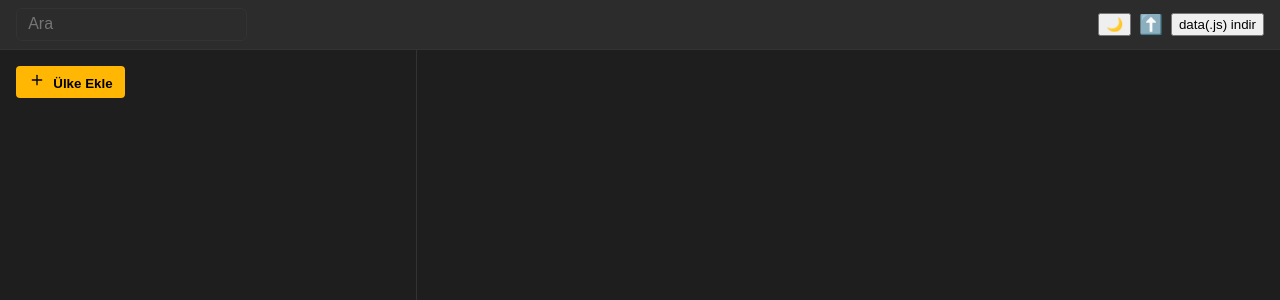
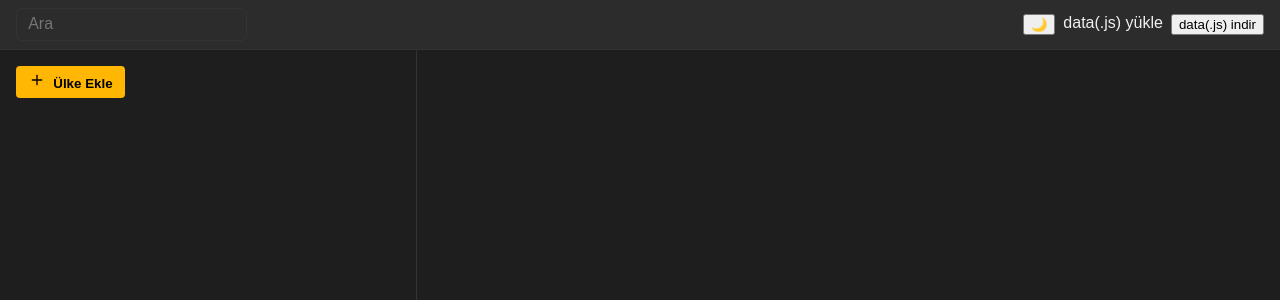
Before and after one commit to IIIArslan/data-edtor-jss, a React (Create React App) app: page / in a window 1280 px wide. Shown: the top 300 px of the page. Built offline with nearby package versions, Linux system fonts and the light colour scheme.

Commit message:
Update UploadInput.js

```diff
--- a/src/UploadInput.js
+++ b/src/UploadInput.js
@@ -1,4 +1,5 @@
 import React, { useState } from "react";
+import { Trash2, Pencil } from "lucide-react";
 
 function UploadInput({ setVeri }) {
   const [dosyaAdi, setDosyaAdi] = useState("");
@@ -43,8 +44,8 @@ function UploadInput({ setVeri }) {
 
   return (
     <div style={{ display: "flex", flexDirection: "column", alignItems: "flex-end" }}>
-      <label className="ikon-btn" title="Veri Yükle (.js)">
-        ⬆️
+      <label className="buton-yukle" title="Veri Yükle (.js)">
+        data(.js) yükle
         <input
           type="file"
           accept=".js"
@@ -89,14 +90,14 @@ function UploadInput({ setVeri }) {
             title="Adı Düzenle"
             style={{ fontSize: "0.9rem", background: "none", border: "none", color: "#61dafb", cursor: "pointer" }}
           >
-            ✏️
+            <Pencil size={16} />
           </button>
           <button
             onClick={handleClear}
             title="Dosyayı Sıfırla"
             style={{ fontSize: "0.9rem", background: "none", border: "none", color: "#ff5252", cursor: "pointer" }}
           >
-            🗑️
+            <Trash2 size={16} />
           </button>
         </div>
       )}
```
